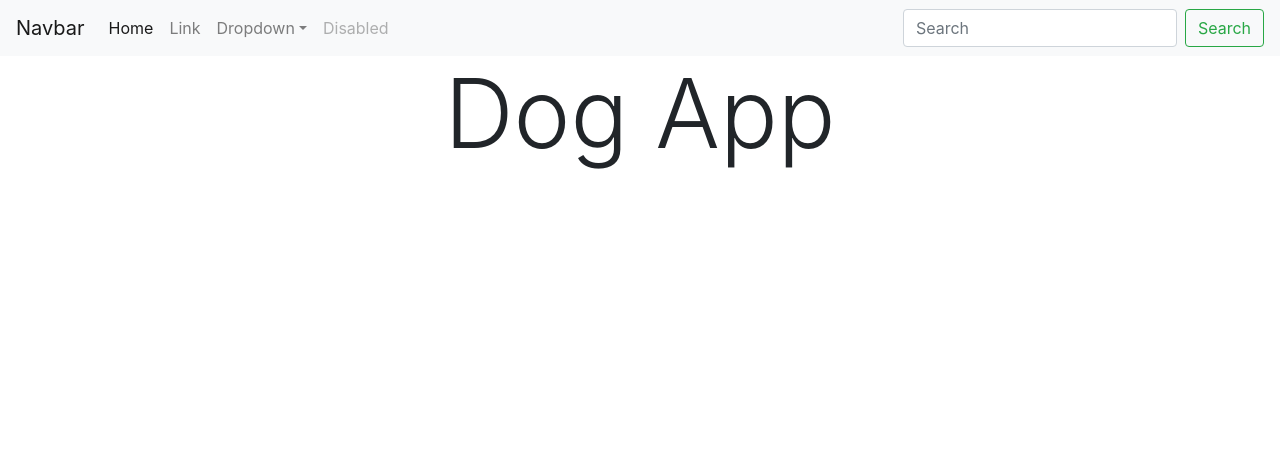
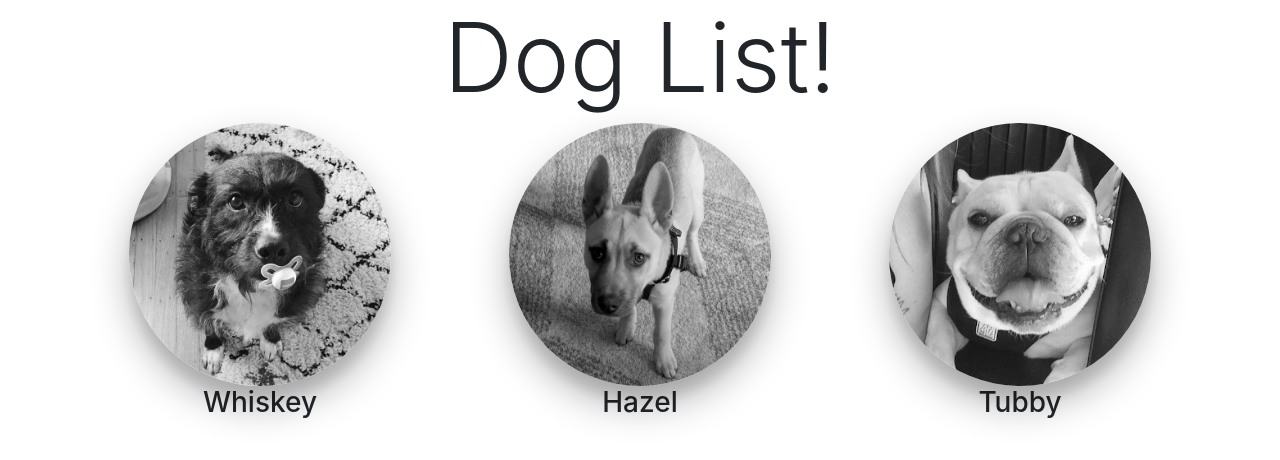
Before and after one commit to JuliaGood/dog-shelter, a React (Create React App) app: page /dogs in a window 1280 px wide. Shown: the top 460 px of the page. Built offline with nearby package versions, Linux system fonts and the light colour scheme.

Commit message:
DogLIST component was created

```diff
--- a/src/App.js
+++ b/src/App.js
@@ -1,48 +1,54 @@
+import React, {Component} from 'react';
 import './App.css';
+import {Switch, Route} from 'react-router-dom';
+import whiskey from './images/whiskey.jpg';
+import hazel from './images/hazel.jpg';
+import tubby from './images/tubby.jpg';
+import DogList from "./DogList";
 
-function App() {
-  return (
-    <div className="App">
+class App extends Component {
+  static defaultProps = {
+    dogs: [
+      {
+        name: "Whiskey",
+        age: 5,
+        src: whiskey,
+        facts: [
+          "Whiskey loves eating popcorn.",
+          "Whiskey is a terrible guard dog.",
+          "Whiskey wants to cuddle with you!"
+        ]
+      },
+      {
+        name: "Hazel",
+        age: 3,
+        src: hazel,
+        facts: [
+          "Hazel has soooo much energy!",
+          "Hazel is highly intelligent.",
+          "Hazel loves people more than dogs."
+        ]
+      },
+      {
+        name: "Tubby",
+        age: 4,
+        src: tubby,
+        facts: [
+          "Tubby is not the brightest dog",
+          "Tubby does not like walks or exercise.",
+          "Tubby loves eating food."
+        ]
+      }
+    ]
+  }
 
-      <nav class="navbar navbar-expand-lg navbar-light bg-light">
-        <a class="navbar-brand" href="#">Navbar</a>
-        <button class="navbar-toggler" type="button" data-toggle="collapse" data-target="#navbarSupportedContent" aria-controls="navbarSupportedContent" aria-expanded="false" aria-label="Toggle navigation">
-          <span class="navbar-toggler-icon"></span>
-        </button>
-
-        <div class="collapse navbar-collapse" id="navbarSupportedContent">
-          <ul class="navbar-nav mr-auto">
-            <li class="nav-item active">
-              <a class="nav-link" href="#">Home <span class="sr-only">(current)</span></a>
-            </li>
-            <li class="nav-item">
-              <a class="nav-link" href="#">Link</a>
-            </li>
-            <li class="nav-item dropdown">
-              <a class="nav-link dropdown-toggle" href="#" id="navbarDropdown" role="button" data-toggle="dropdown" aria-haspopup="true" aria-expanded="false">
-                Dropdown
-        </a>
-              <div class="dropdown-menu" aria-labelledby="navbarDropdown">
-                <a class="dropdown-item" href="#">Action</a>
-                <a class="dropdown-item" href="#">Another action</a>
-                <div class="dropdown-divider"></div>
-                <a class="dropdown-item" href="#">Something else here</a>
-              </div>
-            </li>
-            <li class="nav-item">
-              <a class="nav-link disabled" href="#" tabIndex="-1" aria-disabled="true">Disabled</a>
-            </li>
-          </ul>
-          <form class="form-inline my-2 my-lg-0">
-            <input class="form-control mr-sm-2" type="search" placeholder="Search" aria-label="Search" />
-            <button class="btn btn-outline-success my-2 my-sm-0" type="submit">Search</button>
-          </form>
-        </div>
-      </nav>
-
-      <h1 className='display-1'>Dog App</h1>
-    </div>
-  );
+  render() {
+    return (
+      <div>
+        <Route path='/dogs' render={(routeProps) => <DogList {...routeProps} dogs={this.props.dogs} /> } />
+      </div>
+    );
+  }
 }
 
 export default App;
--- /dev/null
+++ b/src/DogList.css
@@ -0,0 +1,44 @@
+.Dog img {
+  width: 75%;
+  filter: grayscale();
+  border-radius: 50%;
+  box-shadow: 0 19px 38px rgba(0, 0, 0, 0.3), 0 15px 12px rgba(0, 0, 0, 0.1);
+  transition: 0.4s filter ease;
+}
+.Dog:hover img {
+  filter: none;
+}
+
+.Dog .underline {
+  text-decoration: none;
+  border: 4px solid transparent;
+  display: inline-block;
+  vertical-align: top;
+  line-height: 36px;
+  text-transform: uppercase;
+  color: black;
+  letter-spacing: 0.2em;
+  text-align: center;
+  font-size: 1.4rem;
+  margin: 10px;
+  position: relative;
+}
+
+.underline::after {
+  width: 0%;
+  height: 4px;
+  display: block;
+  background-color: #fff;
+  content: " ";
+  position: absolute;
+  top: 34px;
+  left: 50%;
+  transition: left 0.4s cubic-bezier(0.215, 0.61, 0.355, 1),
+    width 0.4s cubic-bezier(0.215, 0.61, 0.355, 1);
+}
+
+.Dog:hover .underline::after {
+  width: 100%;
+  top: 34px;
+  left: 0;
+}
--- /dev/null
+++ b/src/DogList.js
@@ -0,0 +1,27 @@
+import React, {Component} from 'react';
+import './DogList.css';
+
+class DogList extends Component {
+  render() {
+    return (
+      <div className="DogList">
+        <h1 className='display-1 text-center' >Dog List!</h1>
+          {/* Loop over all dogs and for each dog make some sort of contact */}
+        <div className='container'>
+          <div className='row'>
+            {
+              this.props.dogs.map((dog) => (
+                <div className='Dog col-md-6 col-lg-4 text-center' key={dog.name} >
+                  <img src={dog.src} alt={dog.name} />
+                  <h3>{dog.name}</h3>
+                </div>
+              ))
+            }
+          </div>
+        </div>
+      </div>
+    )
+  }
+}
+
+export default DogList;
--- a/src/index.js
+++ b/src/index.js
@@ -4,8 +4,11 @@
 import 'bootstrap/dist/css/bootstrap.min.css';
 import './index.css';
 import App from './App';
+import {BrowserRouter} from 'react-router-dom';
 
 ReactDOM.render(
-    <App />,
+  <BrowserRouter>
+    <App />
+  </BrowserRouter>,
   document.getElementById('root')
 );
```
